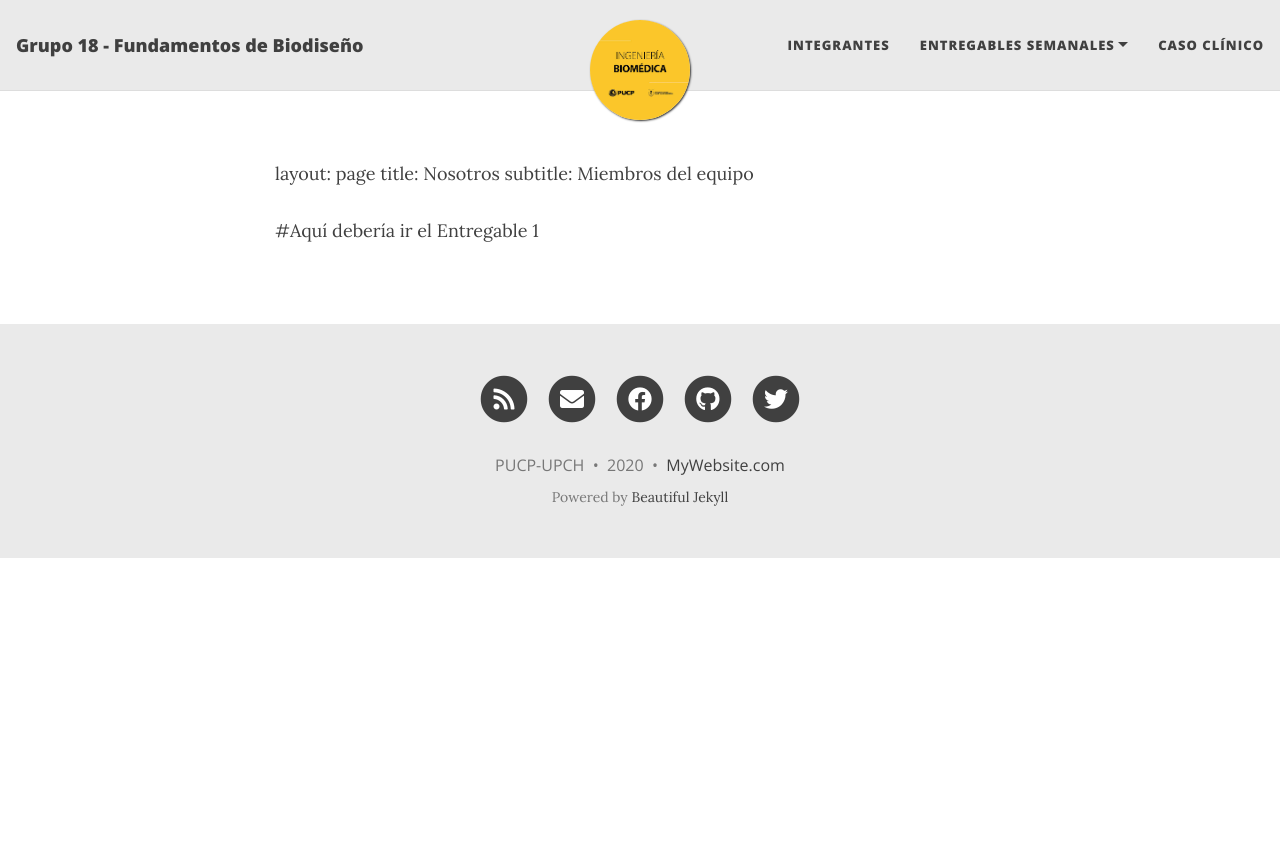
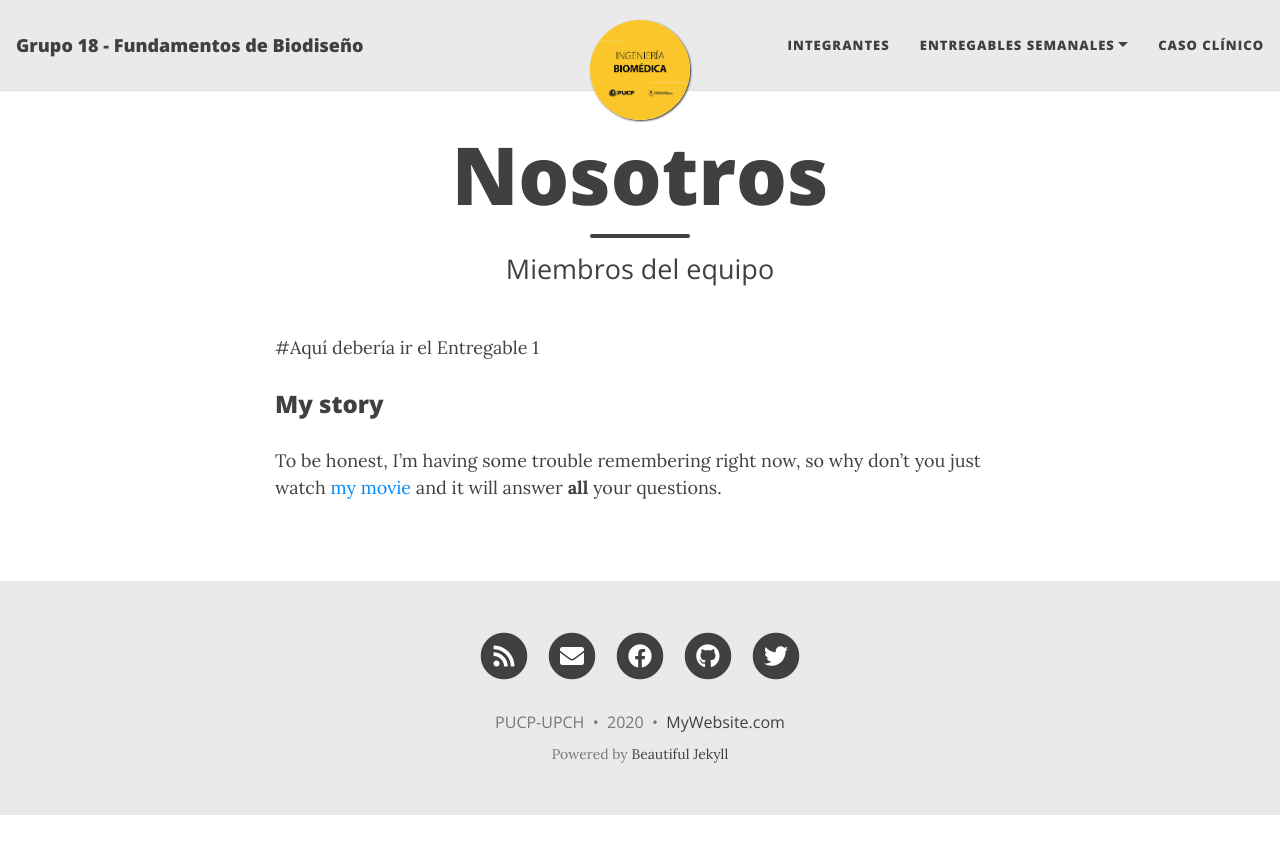
Before and after one commit to equipo18-fundbio/equipo18-fundbio1, a Jekyll site: the page built from Entregables/Entregable_1.md, in a window 1280 px wide. Shown: the top 854 px of the page. Built offline with Jekyll 4.4.1, drawn with Linux system fonts in a browser that asks for light colours; nearby versions of some CDN libraries; our own code applies the rules of GitHub Pages for plain Markdown files.

Commit message:
Update Entregable_1.md

```diff
--- a/Entregables/Entregable_1.md
+++ b/Entregables/Entregable_1.md
@@ -1,7 +1,10 @@
-
+---
 layout: page
 title: Nosotros
 subtitle: Miembros del equipo
-
+---
 
 #Aquí debería ir el Entregable 1
+### My story
+
+To be honest, I'm having some trouble remembering right now, so why don't you just watch [my movie](https://en.wikipedia.org/wiki/The_Princess_Bride_%28film%29) and it will answer **all** your questions.
```
